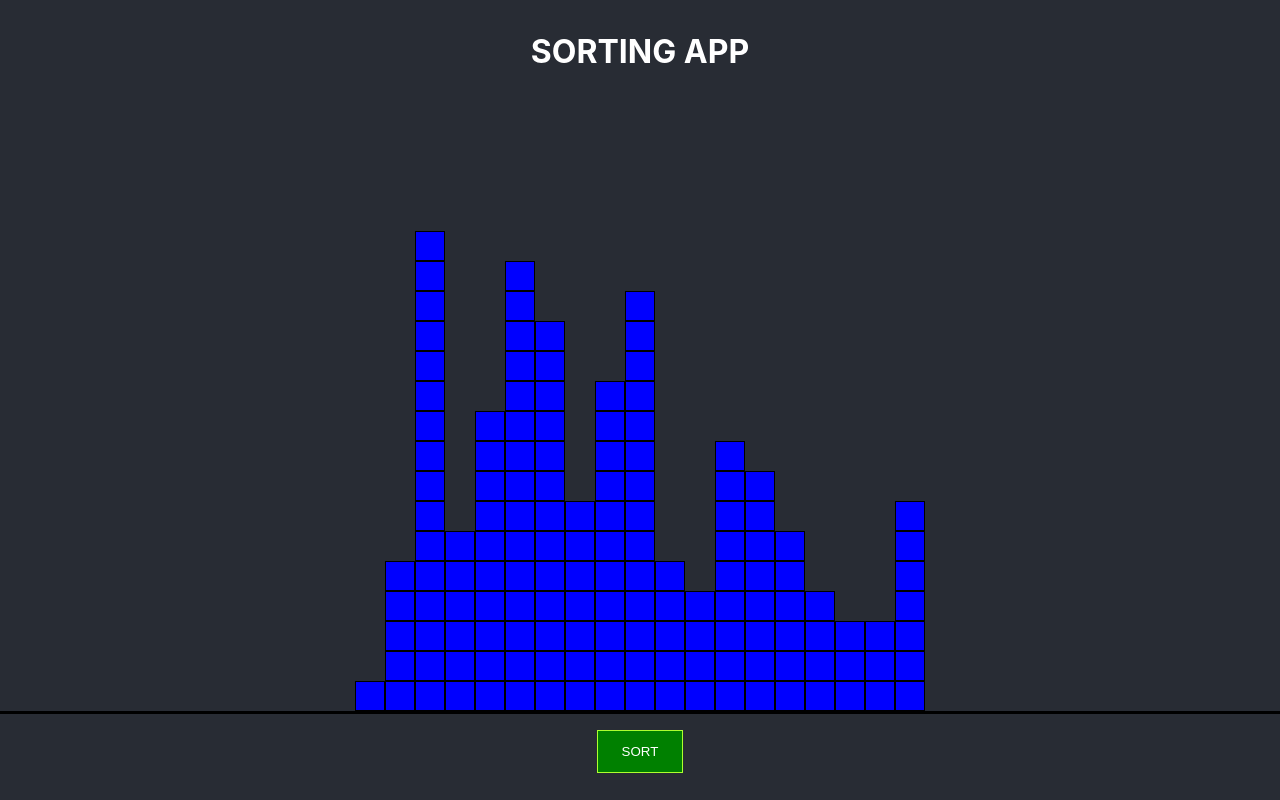
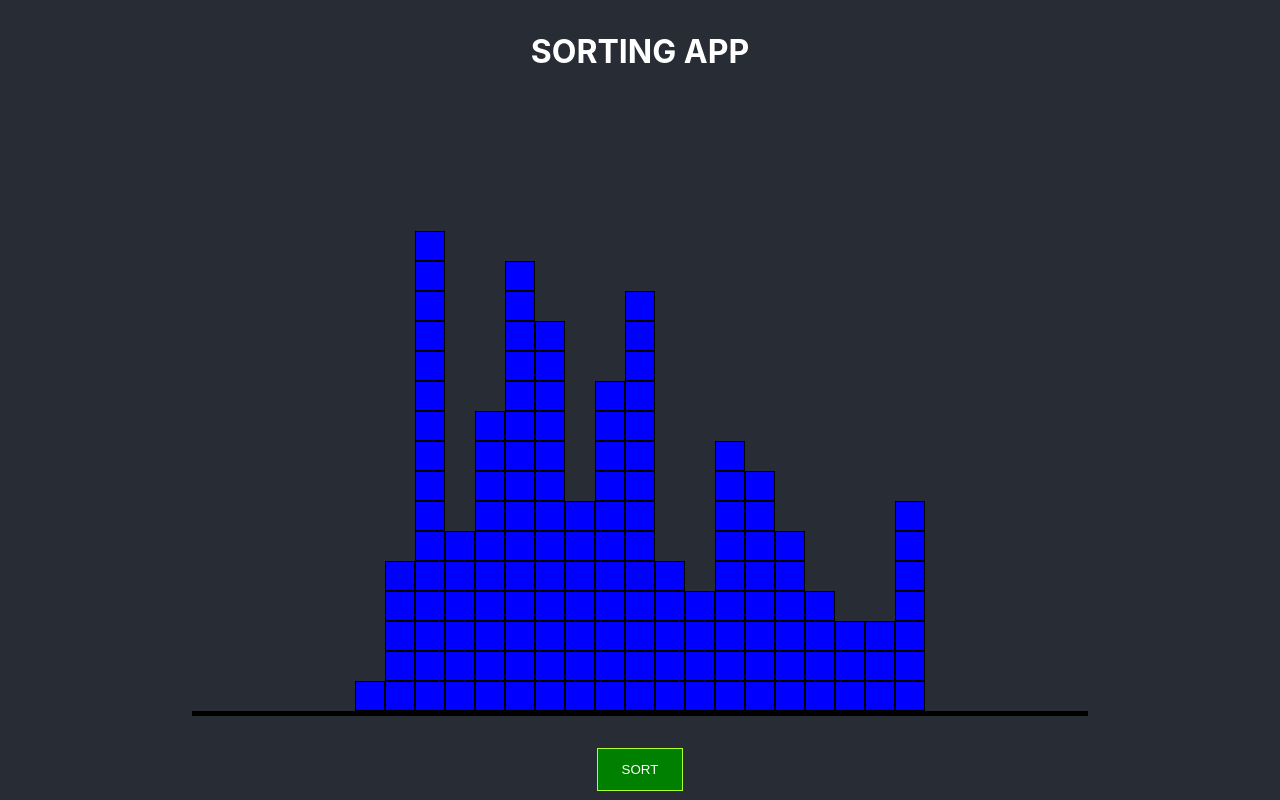
Before and after one commit to davecade/visual-sorting, a React (Create React App) app: page / in a window 1280 px wide. Built offline with nearby package versions, Linux system fonts and the light colour scheme; the HTML template or start-up script is replaced by a standard one.

Commit message:
added some width styling on the graph component

```diff
--- a/src/App.js
+++ b/src/App.js
@@ -50,12 +50,8 @@
           this.setState({sortRunning: false})
         }
 
-      }, 40)
-
-
+      }, 50)
     }
-
-
   }
 
 
--- a/src/components/block/block.styles.scss
+++ b/src/components/block/block.styles.scss
@@ -0,0 +1,11 @@
+.block {
+    list-style: none;
+    height: 30px;
+    width: 30px;
+    border: 1px solid black;
+    background: blue;
+}
+
+.block.pointing {
+    background: yellow
+}
--- a/src/components/column/column.styles.scss
+++ b/src/components/column/column.styles.scss
@@ -1,16 +1,4 @@
 .column {
     display: flex;
     flex-direction: column;
-
-    .block {
-        list-style: none;
-        height: 30px;
-        width: 30px;
-        border: 1px solid black;
-        background: blue;
-    }
-
-    .block.pointing {
-        background: yellow
-    }
 }
--- a/src/components/graph/graph.styles.scss
+++ b/src/components/graph/graph.styles.scss
@@ -1,9 +1,8 @@
 .graph {
-    margin-top: 10rem;
+    margin: 10rem auto 1rem auto;
     display: flex;
     justify-content: center;
     align-items: flex-end;
-    border-bottom: 3px solid black;
-    width: auto;
-
+    border-bottom: 5px solid black;
+    width: 70%;
 }
```
Also changed, not shown: 1 other file (tests, documents, lock files or other folders).
